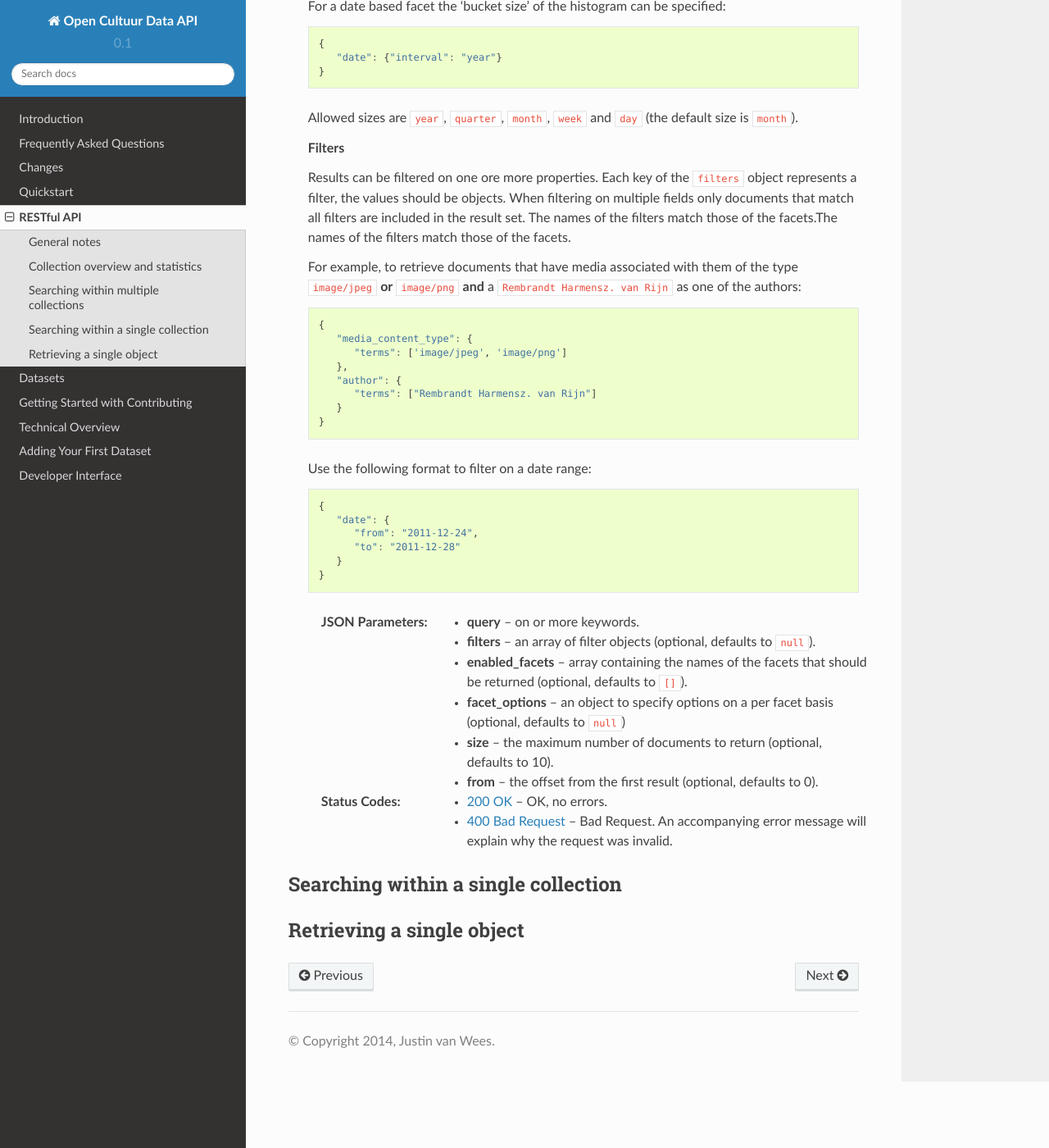
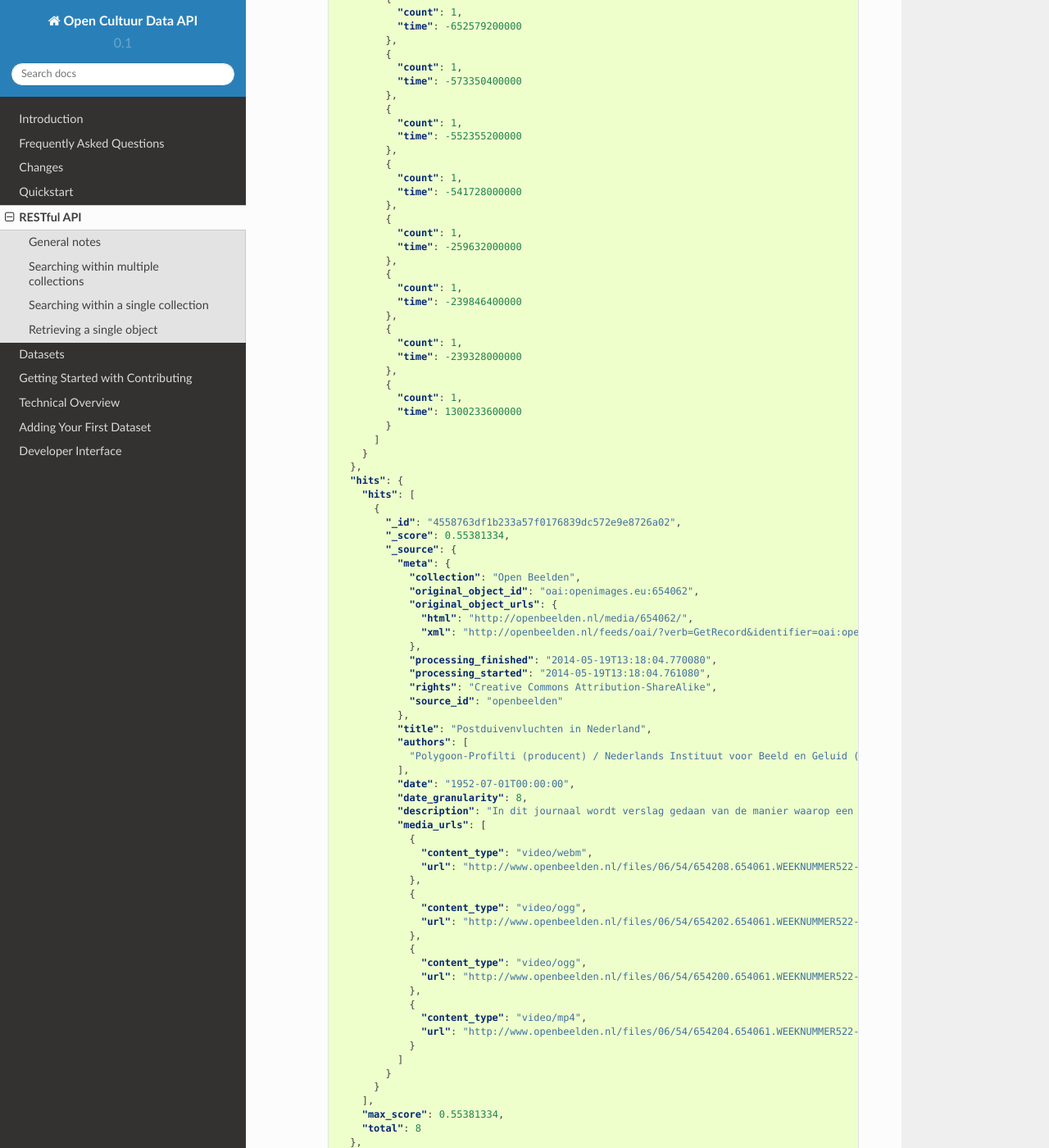
Before and after one commit to openstate/open-cultuur-data, a Sphinx documentation site: the page built from docs/user/api.rst, in a window 1280 px wide and 1400 px high, scrolled down 1454 px. Shown: the whole window at 82% size. Built offline with Sphinx 7.4.7 and the Read the Docs theme 2.0.0, drawn with Linux system fonts in a browser that asks for light colours; some of the changed text lies outside the part shown.

Commit message:
updated docs query endpoint

```diff
--- a/docs/user/api.rst
+++ b/docs/user/api.rst
@@ -16,22 +16,158 @@
 
     :rest_api_v0:`None`
 
-Collection overview and statistics
-----------------------------------
+.. Collection overview and statistics
+.. ----------------------------------
 
-.. http:get:: /collections
+.. .. http:get:: /collections
 
-   :statuscode 200: OK, no errors.
+..    :statuscode 200: OK, no errors.
 
-.. http:get:: /stats
+.. .. http:get:: /stats
 
-   :statuscode 200: OK, no errors.
+..    :statuscode 200: OK, no errors.
 
 
 Searching within multiple collections
 -------------------------------------
 
 .. http:post:: /search
+
+   Search for objects through all indexed collections.
+
+   **Example request**
+
+   .. sourcecode:: http
+
+      $ curl -i -XPOST 'http://<domain>/api/v0/search' -d '{
+         "query": "journaal",
+         "facets": {
+            "collection": {},
+            "date": {"interval": "day"}
+         },
+         "filters": {
+            "media_content_type": {"terms": ["image/jpeg", "video/webm"]}
+         },
+         "size": 1
+      }'
+
+   **Example response**
+
+    .. sourcecode:: http
+
+       HTTP/1.0 200 OK
+       Content-Type: application/json
+       Content-Length: 1885
+       Date: Mon, 19 May 2014 12:58:43 GMT
+
+       {
+         "facets": {
+           "collection": {
+             "_type": "terms",
+             "missing": 0,
+             "other": 0,
+             "terms": [
+               {
+                 "count": 6,
+                 "term": "Open Beelden"
+               },
+               {
+                 "count": 2,
+                 "term": "Rijksmuseum"
+               }
+             ],
+             "total": 8
+           },
+           "date": {
+             "_type": "date_histogram",
+             "entries": [
+               {
+                 "count": 1,
+                 "time": -652579200000
+               },
+               {
+                 "count": 1,
+                 "time": -573350400000
+               },
+               {
+                 "count": 1,
+                 "time": -552355200000
+               },
+               {
+                 "count": 1,
+                 "time": -541728000000
+               },
+               {
+                 "count": 1,
+                 "time": -259632000000
+               },
+               {
+                 "count": 1,
+                 "time": -239846400000
+               },
+               {
+                 "count": 1,
+                 "time": -239328000000
+               },
+               {
+                 "count": 1,
+                 "time": 1300233600000
+               }
+             ]
+           }
+         },
+         "hits": {
+           "hits": [
+             {
+               "_id": "4558763df1b233a57f0176839dc572e9e8726a02",
+               "_score": 0.55381334,
+               "_source": {
+                 "meta": {
+                   "collection": "Open Beelden",
+                   "original_object_id": "oai:openimages.eu:654062",
+                   "original_object_urls": {
+                     "html": "http://openbeelden.nl/media/654062/",
+                     "xml": "http://openbeelden.nl/feeds/oai/?verb=GetRecord&identifier=oai:openimages.eu:654062&metadataPrefix=oai_oi"
+                   },
+                   "processing_finished": "2014-05-19T13:18:04.770080",
+                   "processing_started": "2014-05-19T13:18:04.761080",
+                   "rights": "Creative Commons Attribution-ShareAlike",
+                   "source_id": "openbeelden"
+                 },
+                 "title": "Postduivenvluchten in Nederland",
+                 "authors": [
+                   "Polygoon-Profilti (producent) / Nederlands Instituut voor Beeld en Geluid (beheerder)"
+                 ],
+                 "date": "1952-07-01T00:00:00",
+                 "date_granularity": 8,
+                 "description": "In dit journaal wordt verslag gedaan van de manier waarop een wedstrijdvlucht met postduiven wordt uitgevoerd...",
+                 "media_urls": [
+                   {
+                     "content_type": "video/webm",
+                     "url": "http://www.openbeelden.nl/files/06/54/654208.654061.WEEKNUMMER522-HRE0000D77F.webm"
+                   },
+                   {
+                     "content_type": "video/ogg",
+                     "url": "http://www.openbeelden.nl/files/06/54/654202.654061.WEEKNUMMER522-HRE0000D77F.ogv"
+                   },
+                   {
+                     "content_type": "video/ogg",
+                     "url": "http://www.openbeelden.nl/files/06/54/654200.654061.WEEKNUMMER522-HRE0000D77F.ogv"
+                   },
+                   {
+                     "content_type": "video/mp4",
+                     "url": "http://www.openbeelden.nl/files/06/54/654204.654061.WEEKNUMMER522-HRE0000D77F.mp4"
+                   }
+                 ]
+               }
+             }
+           ],
+           "max_score": 0.55381334,
+           "total": 8
+         },
+         "took": 22
+       }
+
 
    **Query**
 
@@ -56,7 +192,7 @@
    .. sourcecode:: javascript
 
       {
-         "media_type": {"count": 100},
+         "media_content_type": {"count": 100},
          "author": {"count": 5}
       }
 
@@ -99,9 +235,8 @@
       }
 
    :jsonparameter query: on or more keywords.
-   :jsonparameter filters: an array of filter objects (optional, defaults to ``null``).
-   :jsonparameter enabled_facets: array containing the names of the facets that should be returned (optional, defaults to ``[]``).
-   :jsonparameter facet_options: an object to specify options on a per facet basis (optional, defaults to ``null``)
+   :jsonparameter filters: an object with field and values to filter on (optional).
+   :jsonparameter facets: an object with fields for which to return facets (optional)
    :jsonparameter size: the maximum number of documents to return (optional, defaults to 10).
    :jsonparameter from: the offset from the first result (optional, defaults to 0).
    :statuscode 200: OK, no errors.
```
